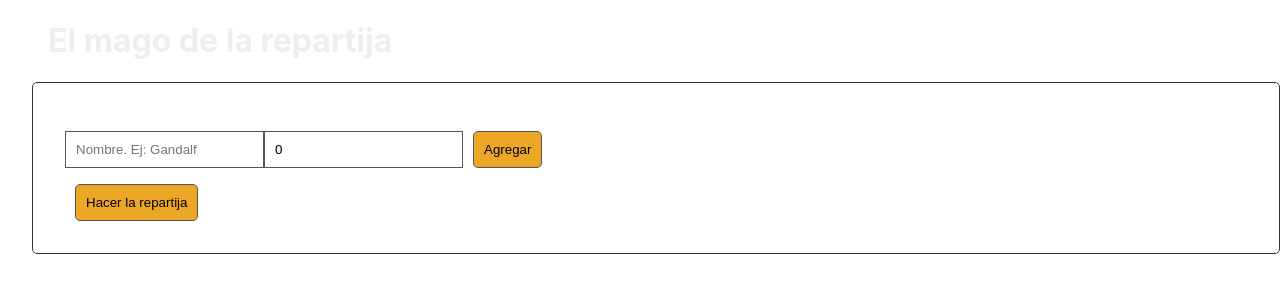
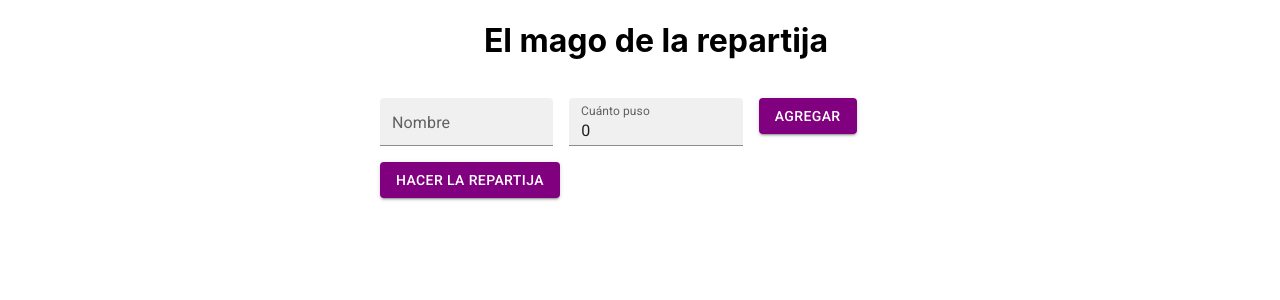
Before and after one commit to mmanna3/split-wizard, a React (Create React App) app: page / in a window 1280 px wide. Shown: the top 300 px of the page. Built offline with nearby package versions, Linux system fonts and the light colour scheme.

Commit message:
Ya tamo la repartija. Lindos botones

```diff
--- a/src/App.tsx
+++ b/src/App.tsx
@@ -6,24 +6,25 @@ function App() {
   const estilos = {
     contenedor: {
       height: "100%",
-      // position: "absolute", // esto debería andar
       left: "0px",
       width: "100%",
       overflow: "hidden",
       paddingLeft: "1em",
-      // background:
-      // "linear-gradient(90deg, rgba(77,1,94,1) 0%, rgba(121,9,102,1) 21%, rgba(234,0,255,1) 70%)",
     },
     titulo: {
-      color: "#eee",
-      marginLeft: "1em",
+      color: "black",
+    },
+    contenedorTitulo: {
+      display: "flex",
+      justifyContent: "center",
     },
   };
 
   return (
     <div style={estilos.contenedor}>
-      {/* <Button variant="contained">Hello World</Button> */}
-      <h1 style={estilos.titulo}>El mago de la repartija</h1>
+      <div style={estilos.contenedorTitulo}>
+        <h1 style={estilos.titulo}>El mago de la repartija</h1>
+      </div>
       <ListaIntegrantes />
     </div>
   );
--- a/src/ListaIntegrantes.tsx
+++ b/src/ListaIntegrantes.tsx
@@ -1,29 +1,9 @@
+import { Button, Container, Grid, TextField } from "@mui/material";
 import { useState } from "react";
 import "./App.css";
 import { calcular, Deudor, IntegranteDelGrupo } from "./Logica";
 
 function ListaIntegrantes() {
-  const estilos = {
-    contenedor: {
-      margin: "1em",
-      border: "solid 1px #333",
-      borderRadius: "5px",
-      padding: "2em",
-    },
-    input: {
-      padding: "10px",
-      border: "solid 1px #555",
-    },
-    boton: {
-      border: "solid 1px #555",
-      borderRadius: "5px",
-      padding: "10px",
-      marginLeft: "10px",
-      // color: '#eee',
-      backgroundColor: "#eda726",
-    },
-  };
-
   const [lista, setLista] = useState<IntegranteDelGrupo[]>([]);
   const [nombre, setNombre] = useState("");
   const [plataQuePuso, setPlataQuePuso] = useState(0);
@@ -40,60 +20,72 @@ function ListaIntegrantes() {
   };
 
   return (
-    <div style={estilos.contenedor}>
-      <div>
+    <Container maxWidth="sm">
+      <Grid container spacing={1}>
         {lista.map((integrante) => (
-          <div>
+          <Grid item xs={12}>
             <span style={{ marginRight: 10 }}>
               {integrante.nombre}
             </span>
             <span>
               {integrante.plataQuePuso}
             </span>
-          </div>
+          </Grid>
         ))}
-      </div>
-      <div>
-        <div style={{ marginTop: "1em", marginBottom: "1em" }}>
-          <input
-            style={estilos.input}
-            type="text"
+      </Grid>
+      <Grid container spacing={2} mt={1}>
+        <Grid item xs={4}>
+          <TextField
+            id="filled-basic"
+            label="Nombre"
+            variant="filled"
             value={nombre}
             onChange={(event) => setNombre(event.target.value)}
-            placeholder="Nombre. Ej: Gandalf"
+            size="small"
           />
-          <input
-            style={estilos.input}
+        </Grid>
+        <Grid item xs={4}>
+          <TextField
+            id="filled-basic"
+            label="Cuánto puso"
+            variant="filled"
             type="number"
             value={plataQuePuso}
             onChange={(event) => setPlataQuePuso(parseInt(event.target.value, 10))}
-            placeholder="Cuánto puso. Ej: 236"
+            size="small"
           />
-          <button
-            type="button"
-            style={estilos.boton}
+        </Grid>
+        <Grid item xs={4}>
+          <Button
+            variant="contained"
+            style={{ backgroundColor: "purple" }}
             onClick={() => agregarIntegrante()}
           >
             Agregar
-          </button>
-        </div>
-        <button
-          type="button"
-          style={estilos.boton}
+          </Button>
+        </Grid>
+      </Grid>
+      <Grid container>
+        <Grid item xs={12} mt={2} mb={2}>
+          <Button
+            style={{ backgroundColor: "purple" }}
             onClick={() => calcularLaRepartija()}
+            variant="contained"
           >
             Hacer la repartija
-        </button>
-        <div>
+
+          </Button>
+        </Grid>
+      </Grid>
+      <Grid container spacing={1}>
         {deudores.map((deudor) => (
-            <div>
+          <Grid item xs={12}>
             {deudor.aQuienesLeDebe.map((acreedor) => (
               <div>{`${deudor.nombre} le debe a ${acreedor.nombre} $${acreedor.cuantoTieneQueCobrar}`}</div>))}
-            </div>
+          </Grid>
         ))}
-        </div>
-      </div>
-    </div>
+      </Grid>
+    </Container>
   );
 }
 
```
Lines whose indentation alone changed are shown as unchanged.
